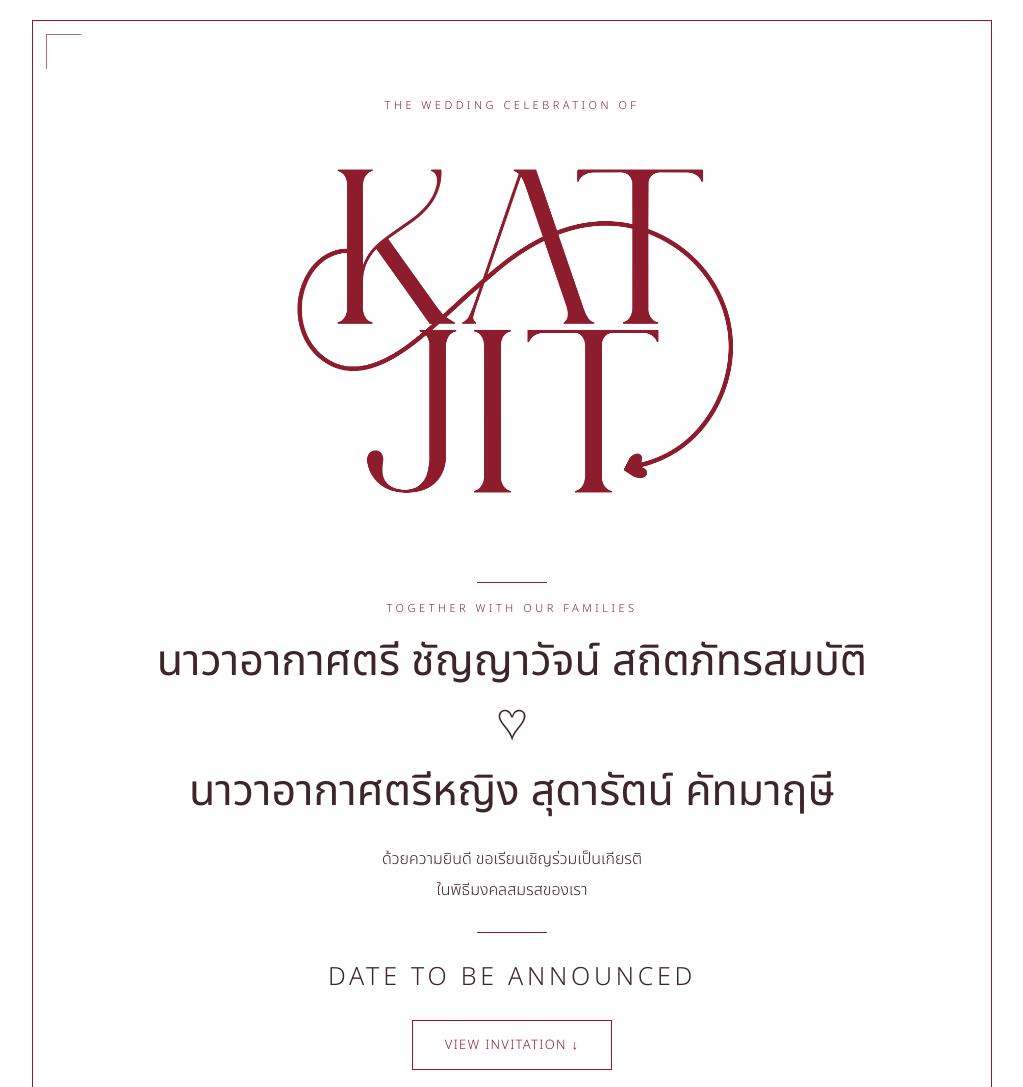
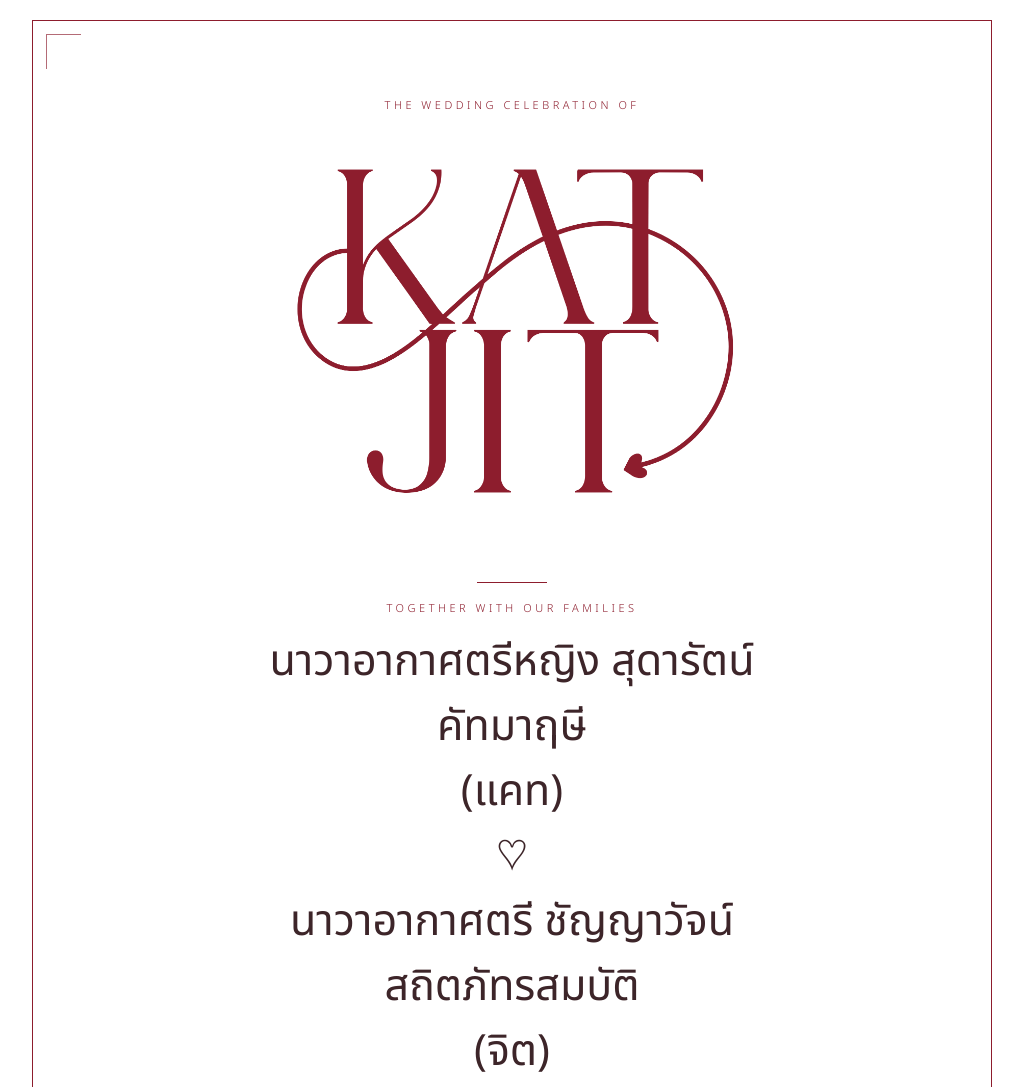
Before and after one commit to kat-jit/kat-jit.github.io, a plain HTML site: page index.html in a window 1280 px wide. Shown: the top 1087 px of the page, without its empty margins (128-1151 px from the left). Drawn offline with Linux system fonts and the light colour scheme.

Commit message:
Add files via upload

```diff
--- a/index.html
+++ b/index.html
@@ -67,7 +67,22 @@ footer{text-align:center;padding:55px 20px;background:var(--soft);color:var(--mu
 .frame p{font-size:13px}
 }
 .wedding-hashtag{font-family:'Noto Sans Thai',sans-serif;font-weight:500;color:#8d1d2d;font-size:clamp(17px,3vw,22px);letter-spacing:.015em;margin:22px 0 4px;overflow-wrap:anywhere}
+.names [data-field="partner1"] {
+  white-space: pre-line;
+}
+.names [data-field="partner2"] {
+  white-space: pre-line;
+}
+
 </style>
+
+<meta property="og:type" content="website">
+<meta property="og:title" content="ขอเชิญร่วมงานแต่งงานของเรา">
+<meta property="og:description" content="ร่วมฉลองวันพิเศษของเราที่  Rylyn Garden">
+
+<meta property="og:image" content="https://kst-jit.github.io/monogram.png">
+<meta property="og:image:alt" content="ภาพปกการ์ดเชิญงานแต่งงาน">
+
 </head><body>
 <section class="hero" id="home">
 	<div class="frame">
@@ -75,7 +90,7 @@ footer{text-align:center;padding:55px 20px;background:var(--soft);color:var(--mu
 		<img class="monogram" src="monogram.png" alt="KAT JIT wedding monogram" width="560" height="470">
 		<div class="divider"></div>
 		<div class="eyebrow">TOGETHER WITH OUR FAMILIES</div>
-		<div class="names serif"><span data-field="partner1">ชื่อเจ้าบ่าว</span><span><br>♡<br></span> <span data-field="partner2">ชื่อเจ้าสาว</span></div>
+		<div class="names serif"><span data-field="partner2">ชื่อเจ้าสาว</span><span><br>♡<br></span> <span data-field="partner1">ชื่อเจ้าบ่าว</span></div>
 		<p>ด้วยความยินดี ขอเรียนเชิญร่วมเป็นเกียรติ<br>ในพิธีมงคลสมรสของเรา</p>
 		<div class="divider"></div><div class="date serif" data-field="dateDisplay">DATE TO BE ANNOUNCED</div>
 		<a class="cta" href="#details">VIEW INVITATION ↓</a>
@@ -111,7 +126,7 @@ footer{text-align:center;padding:55px 20px;background:var(--soft);color:var(--mu
 <footer><div class="script" style="font-size:46px;color:#8d1d2d">ขอขอบคุณทุกท่านจากใจ</div><p class="wedding-hashtag">#KJHappilyEverAfter</p></footer>
 <script>
 /* ===== EDIT YOUR WEDDING DETAILS HERE ===== */
-const CONFIG={partner1:'นาวาอากาศตรี ชัญญาวัจน์  สถิตภัทรสมบัติ',partner2:'นาวาอากาศตรีหญิง สุดารัตน์ คัทมาฤษี',dateDisplay:'DATE TO BE ANNOUNCED',venue:'Rylyn Garden',address:'55 ม.7 ซ.สุขาประชาสรรค์ 2 ต.บางพูด อ.ปากเกร็ด จ.นนทบุรี',mapUrl:'https://maps.app.goo.gl/3jZMFGSwi7KcquH3A',schedule:[{time:'09:00',name:'พิธีการช่วงเช้า',detail:'รายละเอียดรอยืนยัน'},{time:'18:00',name:'งานเลี้ยงฉลองมงคลสมรส',detail:'รายละเอียดรอยืนยัน'}],rsvpEndpoint:'https://script.google.com/macros/s/AKfycbzvB9UBneQ0gxIGYEYcBSpxwVoLyzb43NbiK8kAZmjCniaXMSjA83s24I_sciqI4pI/exec'};
+const CONFIG={partner1:'นาวาอากาศตรี ชัญญาวัจน์ \n สถิตภัทรสมบัติ \n (จิต)',partner2:'นาวาอากาศตรีหญิง สุดารัตน์ \nคัทมาฤษี \n (แคท)',dateDisplay:'DATE TO BE ANNOUNCED',venue:'Rylyn Garden',address:'55 ม.7 ซ.สุขาประชาสรรค์ 2 ต.บางพูด อ.ปากเกร็ด จ.นนทบุรี',mapUrl:'https://maps.app.goo.gl/3jZMFGSwi7KcquH3A',schedule:[{time:'09:00',name:'พิธีการช่วงเช้า',detail:'รายละเอียดรอยืนยัน'},{time:'18:00',name:'งานเลี้ยงฉลองมงคลสมรส',detail:'รายละเอียดรอยืนยัน'}],rsvpEndpoint:'https://script.google.com/macros/s/AKfycbzvB9UBneQ0gxIGYEYcBSpxwVoLyzb43NbiK8kAZmjCniaXMSjA83s24I_sciqI4pI/exec'};
 /* For live RSVP: supply a secure backend endpoint in CONFIG.rsvpEndpoint. Never put secrets in this file. */
 document.querySelectorAll('[data-field]').forEach(el=>{const k=el.dataset.field;el.textContent=k==='footerNames'?`${CONFIG.partner1} & ${CONFIG.partner2}`:CONFIG[k]});document.getElementById('mapLink').href=CONFIG.mapUrl;document.getElementById('scheduleItems').replaceChildren(...CONFIG.schedule.map(item=>{const d=document.createElement('div');d.className='event';const t=document.createElement('strong');t.textContent=item.time;const n=document.createElement('div');n.textContent=item.name;const s=document.createElement('div');s.className='small';s.textContent=item.detail;d.append(t,n,s);return d}));
 const observer=new IntersectionObserver(entries=>entries.forEach(e=>{if(e.isIntersecting){e.target.classList.add('visible');observer.unobserve(e.target)}}),{threshold:.12});document.querySelectorAll('.reveal').forEach(e=>observer.observe(e));
```
